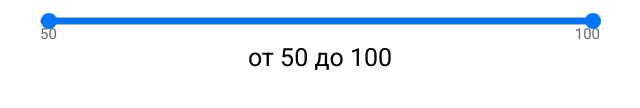
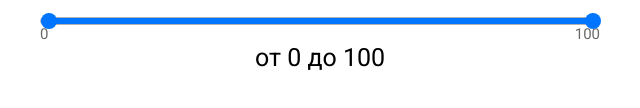
Before and after one commit to antonkhoda/chi_test_3, a plain HTML site: page index.html in a window 1280 px wide. Shown: the part 266-374 px from the top of the page, 320-960 px from the left. Drawn offline with Linux system fonts and the light colour scheme.

Commit message:
fix start

```diff
--- a/index.html
+++ b/index.html
@@ -30,7 +30,7 @@
                     <div class="range-line"></div>
                 </div>
                 <div class="range-minMax-block">
-                    <span class="range-min">50</span>
+                    <span class="range-min">0</span>
                     <span class="range-max">100</span>
                 </div>
             </div>
```
